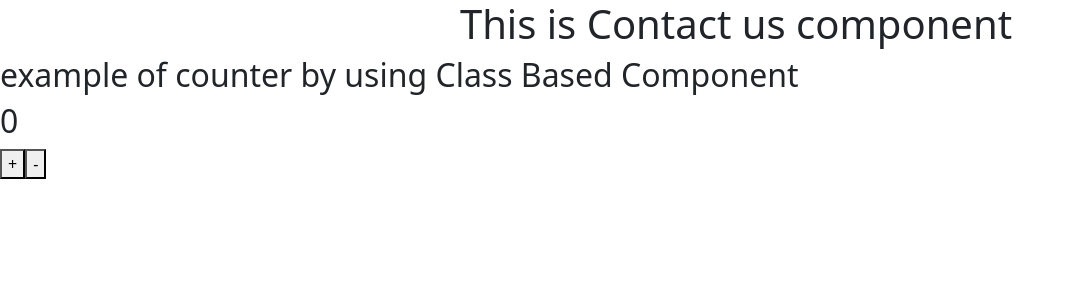
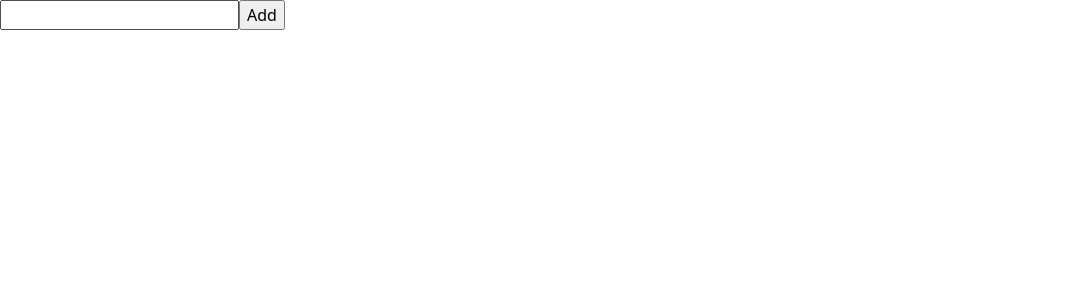
Before and after one commit to VeluruSumanvsn/ReactBatch8, a React (Create React App) app: page /contact-us in a window 1280 px wide. Shown: the top 300 px of the page, without its empty margins (0-1075 px from the left). Built offline with nearby package versions, Linux system fonts and the light colour scheme.

Commit message:
styles added

```diff
--- a/package.json
+++ b/package.json
@@ -11,6 +11,7 @@
     "react-dom": "^18.2.0",
     "react-router-dom": "^6.4.3",
     "react-scripts": "^5.0.1",
+    "sass": "^1.56.0",
     "web-vitals": "^2.1.4"
   },
   "scripts": {
--- a/src/App.css
+++ b/src/App.css
@@ -13,7 +13,7 @@ body {
     text-align: justify;
   }
 
-  form {
+  /* form {
     text-align: justify;
     border-radius: 10px;
     background-color: yellowgreen;
@@ -25,7 +25,7 @@ body {
   h1 {
     text-align: center;
     padding-left: 15%;
-  }
+  } */
   .title{
     text-align: center;
     padding-right: 15%;
--- a/src/Components/AboutUS.js
+++ b/src/Components/AboutUS.js
@@ -1,4 +1,6 @@
 import React, { useEffect, useState } from "react";
+import '../Styles/AboutUS.css';
+import '../Styles/style.scss';
 
 const AboutUS = () => {
   const [data, setData] = useState([]);
@@ -7,6 +9,10 @@ const AboutUS = () => {
       .then((response) => response.json())
       .then((json) => setData(json));
   });
+  const compStyle ={
+    backgroundColor: "red",
+    fontSize:"10px"
+  }
   return (
     <div>
       {data.length > 0 ? (
@@ -14,7 +20,7 @@ const AboutUS = () => {
           {data.map((item) => (
             <div className="col-md-3">
               <img src={item.thumbnailUrl} className="w-100"/>
-              <div>{item.title}</div>
+              <div className="title hello" style={compStyle}>{item.title}</div>
               <div>{item.id}</div>
             </div>
           ))}
--- a/src/Components/ContactUS.js
+++ b/src/Components/ContactUS.js
@@ -1,34 +1,30 @@
-import React from "react";
+import React, { useState } from "react";
 
-class ContactUS extends React.Component {
-   constructor(){
-    super();
-    this.state={
-        value: 0
+const Todo = () =>{
+    const[task, setTask] = useState("");
+    const[todos, setTodos] = useState([]);
+
+    const changeHandler = (e) =>{
+        setTask(e.target.value)
     }
-    this.Increment = this.Increment.bind(this);
-    this.Decrement = this.Decrement.bind(this);
-   }
-   Increment(){
-    this.setState({
-        value: this.state.value + 1
-    })
-   }
-   Decrement(){
-    this.setState({
-        value: this.state.value -1
-    })
-   }
-    render(){
-        return(
-            <div>
-               <h1>This is Contact us component</h1>
-               <h2>example of counter by using Class Based Component</h2>
-               <h2>{this.state.value}</h2>
-               <button onClick={this.Increment}>+</button>
-               <button onClick={this.Decrement}>-</button>
-            </div>
-        )
+    const submitHandler = (e) =>{
+        e.preventDefault();
+        const newTodos = [...todos, task];
+        setTodos(newTodos);
+        setTask("");
     }
+    return(
+        <React.Fragment>
+            <form onSubmit={submitHandler} className="form">
+                <input type="text" onChange={changeHandler} value={task}/>
+                <input type="submit" value="Add"/>
+            </form>
+            <ul>
+                {todos.map((item, index) =>(
+                    <li key={index}>{item}</li>
+                ))}
+            </ul>
+        </React.Fragment>
+    )
 }
-export default ContactUS
+export default Todo;
--- /dev/null
+++ b/src/Styles/AboutUS.css
@@ -0,0 +1,3 @@
+.title{
+    color: brown;
+}
--- /dev/null
+++ b/src/Styles/style.scss
@@ -0,0 +1,12 @@
+$text-color: #808080;
+$bg-color: rgb(225, 217, 217);
+
+@mixin important-text {
+    color: #ffffff;
+    font-size: 25px;
+    font-weight: bold;
+    border: 1px solid blue;
+  }
+.hello{
+    @include important-text;
+}
```
Also changed, not shown: 1 other file (tests, documents, lock files or other folders).
